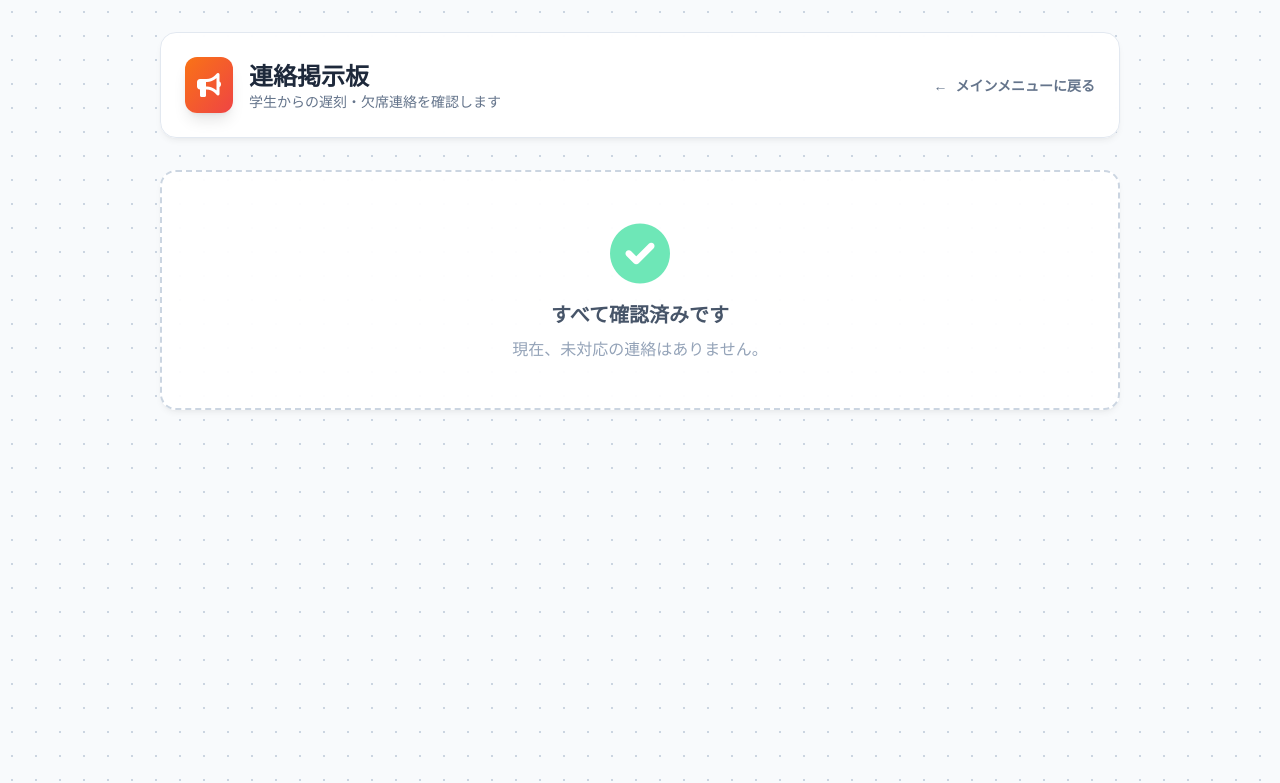
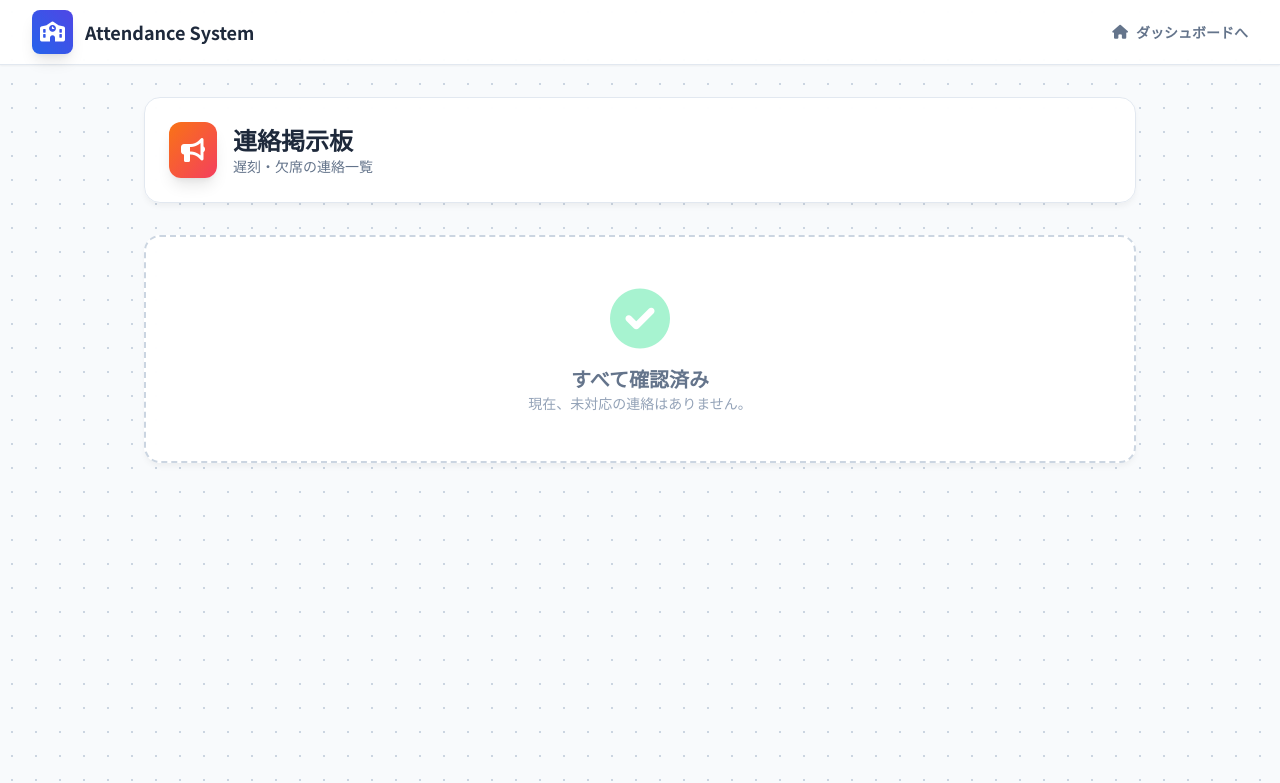
Before and after one commit to tea859/linebot-attendance, a Python web app: template templates/alerts.html in a window 1280 px wide. Shown: the top 783 px of the page. Run offline with Jinja, Linux system fonts and the light colour scheme; the template is opened without the code that fills it, so the values that code supplies are empty; some libraries are stand-ins or nearby versions.

Commit message:
Update alerts.html

```diff
--- a/templates/alerts.html
+++ b/templates/alerts.html
@@ -2,161 +2,72 @@
 <html lang="ja">
 <head>
     <meta charset="UTF-8">
-    <meta name="viewport" content="width=device-width, initial-scale=1.0">
-    <title>遅刻・欠席連絡 掲示板</title>
+    <title>連絡掲示板</title>
     <script src="https://cdn.tailwindcss.com"></script>
     <link href="https://cdnjs.cloudflare.com/ajax/libs/font-awesome/6.0.0/css/all.min.css" rel="stylesheet">
     <link href="https://fonts.googleapis.com/css2?family=Noto+Sans+JP:wght@400;500;700&display=swap" rel="stylesheet">
-
     <style>
-        body {
-            font-family: 'Noto Sans JP', sans-serif;
-            background-color: #f8fafc;
-            background-image: radial-gradient(#cbd5e1 1px, transparent 1px);
-            background-size: 24px 24px;
-            color: #334155;
-        }
-
-        .glass-card {
-            background: rgba(255, 255, 255, 0.95);
-            backdrop-filter: blur(10px);
-            border-radius: 16px;
-            box-shadow: 0 4px 6px -1px rgba(0, 0, 0, 0.05), 0 2px 4px -1px rgba(0, 0, 0, 0.03);
-            border: 1px solid #e2e8f0;
-        }
-
-        /* 連絡カードのデザイン */
-        .report-card {
-            background: white;
-            border-radius: 12px;
-            border-left: 5px solid;
-            box-shadow: 0 2px 4px rgba(0,0,0,0.02);
-            transition: all 0.2s ease;
-            position: relative;
-            overflow: hidden;
-        }
-        .report-card:hover {
-            transform: translateY(-2px);
-            box-shadow: 0 10px 15px -3px rgba(0, 0, 0, 0.05);
-        }
-
-        /* 種類別の色 */
-        .type-late { border-color: #f59e0b; } /* 遅刻: 黄 */
-        .type-absent { border-color: #ef4444; } /* 欠席: 赤 */
-
-        /* バッジ */
-        .badge {
-            padding: 2px 8px;
-            border-radius: 6px;
-            font-size: 0.75rem;
-            font-weight: 700;
-            letter-spacing: 0.05em;
-        }
-        .badge-late { background-color: #fef3c7; color: #b45309; }
-        .badge-absent { background-color: #fee2e2; color: #b91c1c; }
-
-        /* アニメーション */
-        @keyframes fadeIn {
-            from { opacity: 0; transform: translateY(10px); }
-            to { opacity: 1; transform: translateY(0); }
-        }
+        body { font-family: 'Noto Sans JP', sans-serif; background-color: #f8fafc; background-image: radial-gradient(#cbd5e1 1px, transparent 1px); background-size: 24px 24px; color: #1e293b; }
+        .glass-card { background: rgba(255, 255, 255, 0.9); backdrop-filter: blur(10px); border-radius: 16px; border: 1px solid #e2e8f0; box-shadow: 0 4px 6px -1px rgba(0,0,0,0.05); }
         .animate-fade-in { animation: fadeIn 0.5s ease-out forwards; }
+        @keyframes fadeIn { from { opacity: 0; transform: translateY(10px); } to { opacity: 1; transform: translateY(0); } }
+        .card-late { border-left: 4px solid #f59e0b; }
+        .card-absent { border-left: 4px solid #ef4444; }
     </style>
 </head>
 <body class="pb-20">
+    <nav class="sticky top-0 z-50 bg-white/90 backdrop-blur-md border-b border-slate-200 shadow-sm">
+        <div class="max-w-7xl mx-auto px-4 sm:px-6 lg:px-8">
+            <div class="flex justify-between h-16 items-center">
+                <div class="flex items-center gap-3">
+                    <div class="bg-gradient-to-tr from-blue-600 to-indigo-600 text-white p-2 rounded-lg shadow-lg"><i class="fas fa-school text-xl"></i></div>
+                    <span class="font-bold text-lg text-slate-800">Attendance System</span>
+                </div>
+                <a href="/" class="text-slate-500 hover:text-indigo-600 font-bold text-sm flex items-center gap-2 transition"><i class="fas fa-home"></i> ダッシュボードへ</a>
+            </div>
+        </div>
+    </nav>
 
-    <div class="max-w-5xl mx-auto px-4 sm:px-6 lg:px-8 pt-8">
-
-        {% with messages = get_flashed_messages(with_categories=true) %}
-            {% if messages %}
-                {% for category, message in messages %}
-                <div class="animate-fade-in mb-6 p-4 rounded-xl shadow-sm border flex items-start gap-3
-                    {% if category == 'success' %} bg-emerald-50 text-emerald-800 border-emerald-200
-                    {% elif category == 'error' %} bg-rose-50 text-rose-800 border-rose-200
-                    {% else %} bg-blue-50 text-blue-800 border-blue-200
-                    {% endif %}">
-                    <i class="fas {% if category == 'success' %}fa-check-circle{% elif category == 'error' %}fa-exclamation-triangle{% else %}fa-info-circle{% endif %} mt-1"></i>
-                    <p class="font-medium">{{ message }}</p>
-                </div>
-                {% endfor %}
-            {% endif %}
-        {% endwith %}
-
-        <header class="glass-card p-6 mb-8 flex flex-col md:flex-row justify-between items-center gap-4 animate-fade-in">
-            <div class="flex items-center gap-4">
-                <div class="bg-gradient-to-br from-orange-500 to-red-500 text-white p-3 rounded-xl shadow-lg">
-                    <i class="fas fa-bullhorn text-2xl"></i>
-                </div>
+    <div class="max-w-5xl mx-auto px-4 pt-8">
+        <header class="glass-card p-6 mb-8 flex items-center gap-4 animate-fade-in">
+            <div class="bg-gradient-to-br from-orange-500 to-rose-500 text-white p-3 rounded-xl shadow-lg"><i class="fas fa-bullhorn text-2xl"></i></div>
             <div>
                 <h1 class="text-2xl font-bold text-slate-800">連絡掲示板</h1>
-                    <p class="text-slate-500 text-sm">学生からの遅刻・欠席連絡を確認します</p>
+                <p class="text-slate-500 text-sm">遅刻・欠席の連絡一覧</p>
             </div>
-            </div>
-
-            <a href="/" class="group flex items-center gap-2 text-sm font-bold text-slate-500 hover:text-orange-600 transition">
-                <span class="group-hover:-translate-x-1 transition-transform">←</span> メインメニューに戻る
-            </a>
         </header>
 
-        <div class="animate-fade-in" style="animation-delay: 0.1s;">
         {% if reports %}
-                <div class="flex items-center justify-between mb-4">
-                    <h2 class="text-lg font-bold text-slate-700 flex items-center gap-2">
-                        <i class="fas fa-inbox text-orange-500"></i> 未確認の連絡
-                    </h2>
-                    <span class="bg-orange-100 text-orange-700 text-xs font-bold px-3 py-1 rounded-full border border-orange-200">
-                        {{ reports|length }} 件
-                    </span>
+            <div class="flex items-center gap-2 mb-4 animate-fade-in">
+                <span class="bg-orange-100 text-orange-700 px-3 py-1 rounded-full text-xs font-bold">{{ reports|length }} 件</span>
+                <span class="text-slate-500 text-sm">未確認の連絡があります</span>
             </div>
-
-                <div class="grid grid-cols-1 gap-4">
+            <div class="grid gap-4 animate-fade-in" style="animation-delay: 0.1s;">
                 {% for report, student_name in reports %}
-                    <div class="report-card p-5 {% if report.report_type == '欠席' %}type-absent{% else %}type-late{% endif %}">
-                        <div class="flex flex-col md:flex-row justify-between items-start gap-4">
-
+                <div class="glass-card p-5 flex flex-col md:flex-row justify-between items-start gap-4 {% if report.report_type == '欠席' %}card-absent{% else %}card-late{% endif %}">
                     <div class="flex-grow">
                         <div class="flex items-center gap-3 mb-2">
-                                    <span class="badge {% if report.report_type == '欠席' %}badge-absent{% else %}badge-late{% endif %}">
-                                        {{ report.report_type }}
-                                    </span>
-                                    <span class="text-xs text-slate-400 font-medium">
-                                        <i class="far fa-clock mr-1"></i>{{ report.report_date.strftime('%Y/%m/%d %H:%M') }}
-                                    </span>
+                            <span class="text-xs font-bold px-2 py-1 rounded {% if report.report_type == '欠席' %}bg-rose-100 text-rose-700{% else %}bg-amber-100 text-amber-700{% endif %}">{{ report.report_type }}</span>
+                            <span class="text-xs text-slate-400"><i class="far fa-clock mr-1"></i>{{ report.report_date.strftime('%Y/%m/%d %H:%M') }}</span>
                         </div>
-
-                                <h3 class="text-lg font-bold text-slate-800 mb-1">
-                                    {{ student_name }} <span class="text-xs font-normal text-slate-400 ml-1">ID: {{ report.student_id }}</span>
-                                </h3>
-
-                                <div class="bg-slate-50 p-3 rounded-lg border border-slate-100 text-sm text-slate-600 mt-2">
-                                    <span class="font-bold text-slate-400 text-xs uppercase mr-1">理由:</span>
-                                    {{ report.reason }}
+                        <h3 class="text-lg font-bold text-slate-800 mb-1">{{ student_name }} <span class="text-xs font-normal text-slate-400 ml-1">ID: {{ report.student_id }}</span></h3>
+                        <p class="text-sm text-slate-600 bg-slate-50 p-2 rounded border border-slate-100 mt-1"><span class="font-bold text-slate-400 text-xs mr-1">理由:</span> {{ report.reason }}</p>
                     </div>
-                            </div>
-
-                            <div class="flex-shrink-0 self-center md:self-start">
                     <form method="POST" action="{{ url_for('resolve_alert', record_id=report.record_id) }}" onsubmit="return confirm('確認済みにしますか？');">
-                                    <button type="submit" class="bg-white border border-slate-200 hover:border-emerald-400 hover:bg-emerald-50 text-slate-500 hover:text-emerald-600 font-bold py-2 px-4 rounded-lg shadow-sm transition flex items-center gap-2">
-                                        <i class="fas fa-check"></i>
-                                        <span class="hidden md:inline">確認完了</span>
+                        <button class="bg-white border border-slate-200 text-slate-600 hover:bg-emerald-50 hover:text-emerald-600 hover:border-emerald-200 px-4 py-2 rounded-lg font-bold text-sm shadow-sm transition flex items-center gap-2">
+                            <i class="fas fa-check"></i> 確認
                         </button>
                     </form>
                 </div>
-
-                        </div>
-                    </div>
                 {% endfor %}
             </div>
-
         {% else %}
-                <div class="glass-card p-12 text-center border-dashed border-2 border-slate-300">
-                    <div class="text-emerald-300 text-6xl mb-4"><i class="fas fa-check-circle"></i></div>
-                    <h3 class="text-xl font-bold text-slate-600 mb-2">すべて確認済みです</h3>
-                    <p class="text-slate-400">現在、未対応の連絡はありません。</p>
+            <div class="glass-card p-12 text-center border-dashed border-2 border-slate-300 animate-fade-in">
+                <div class="text-emerald-200 text-6xl mb-4"><i class="fas fa-check-circle"></i></div>
+                <h3 class="text-xl font-bold text-slate-500">すべて確認済み</h3>
+                <p class="text-slate-400 text-sm">現在、未対応の連絡はありません。</p>
             </div>
         {% endif %}
     </div>
-
-    </div>
 </body>
 </html>
```
Lines whose indentation alone changed are shown as unchanged.
